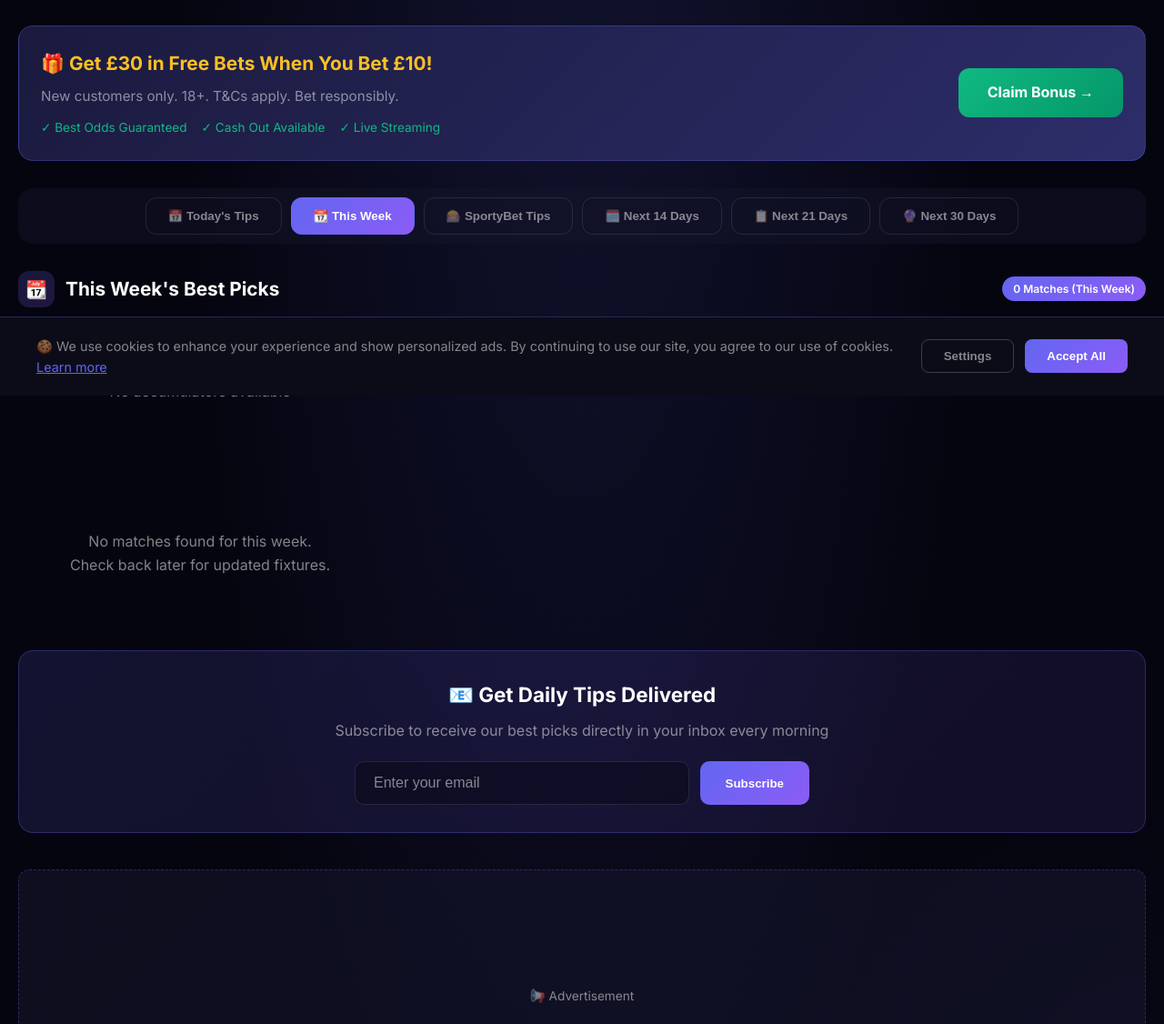
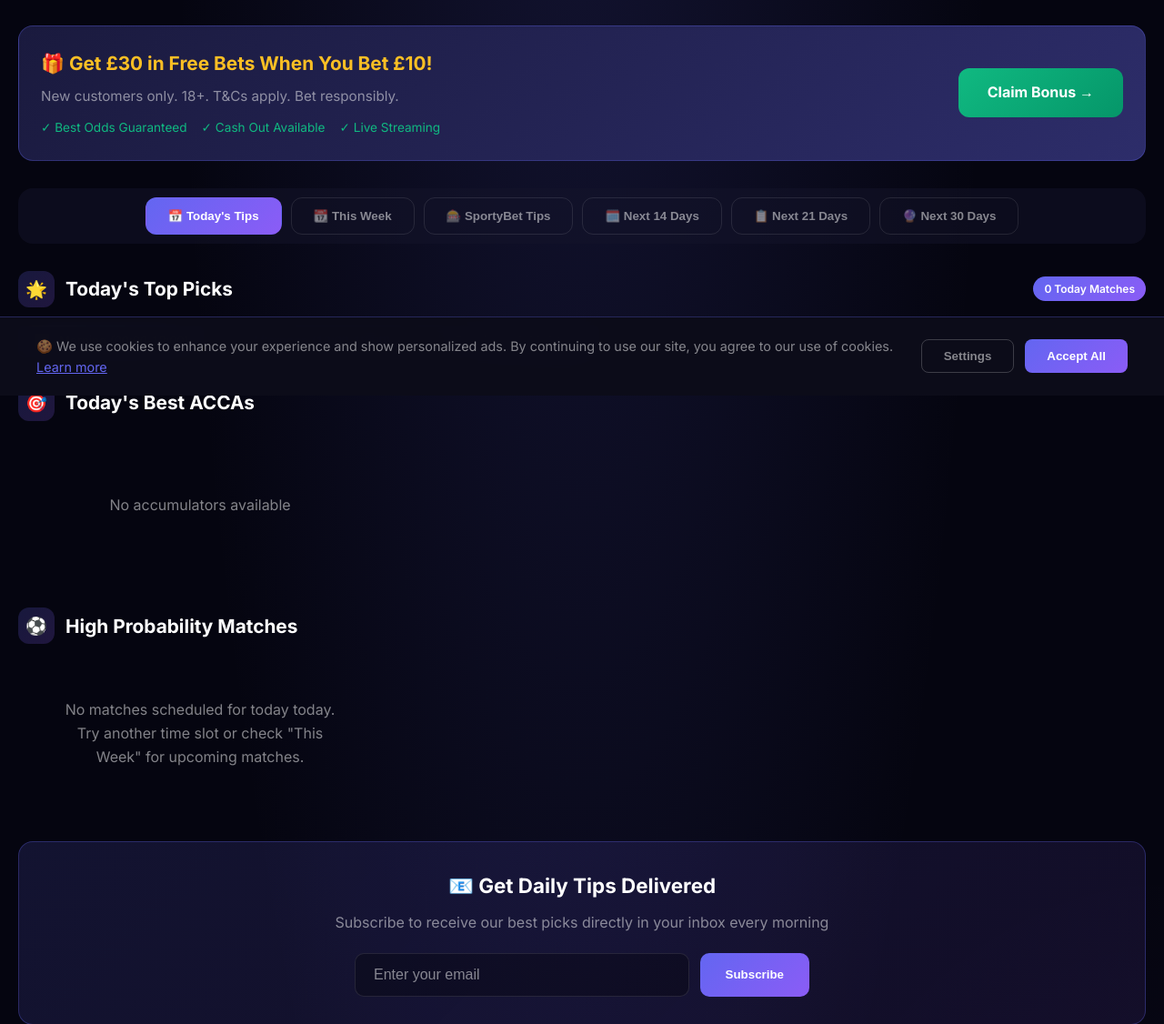
Before and after one commit to tktk-ai/footypredict-pro, a Flask app: page /tips in a window 1280 px wide. Shown: the part 365-1491 px from the top of the page at 91% size. Run offline with Flask 2, Linux system fonts and the light colour scheme; data that the repository does not hold is empty.

Commit message:
fix: Load ALL today's matches (morning/afternoon/evening) by default
Found 2 Bundesliga matches at 20:30 today!

```diff
--- a/templates/tips.html
+++ b/templates/tips.html
@@ -1182,21 +1182,16 @@
             });
         });
 
-        // Load initial data - default to 'week' if no matches today
+        // Load initial data - start with Today's matches (all time slots)
         document.addEventListener('DOMContentLoaded', () => {
-            // Start with 'This Week' tab as default (more likely to have matches)
-            loadSectionData('week');
-            // Switch UI to week tab
-            document.querySelectorAll('.time-tab').forEach(t => t.classList.remove('active'));
-            document.querySelector('[data-section="week"]').classList.add('active');
-            document.querySelectorAll('.tips-section').forEach(s => s.classList.remove('active'));
-            document.getElementById('section-week').classList.add('active');
+            loadSectionData('today');
         });
 
         async function loadSectionData(section) {
             switch(section) {
                 case 'today':
-                    loadTodayData('morning');
+                    // Load ALL today's matches first, not just morning
+                    loadTodayData('all');
                     break;
                 case 'week':
                     loadPeriodData(7, 'week');
```
